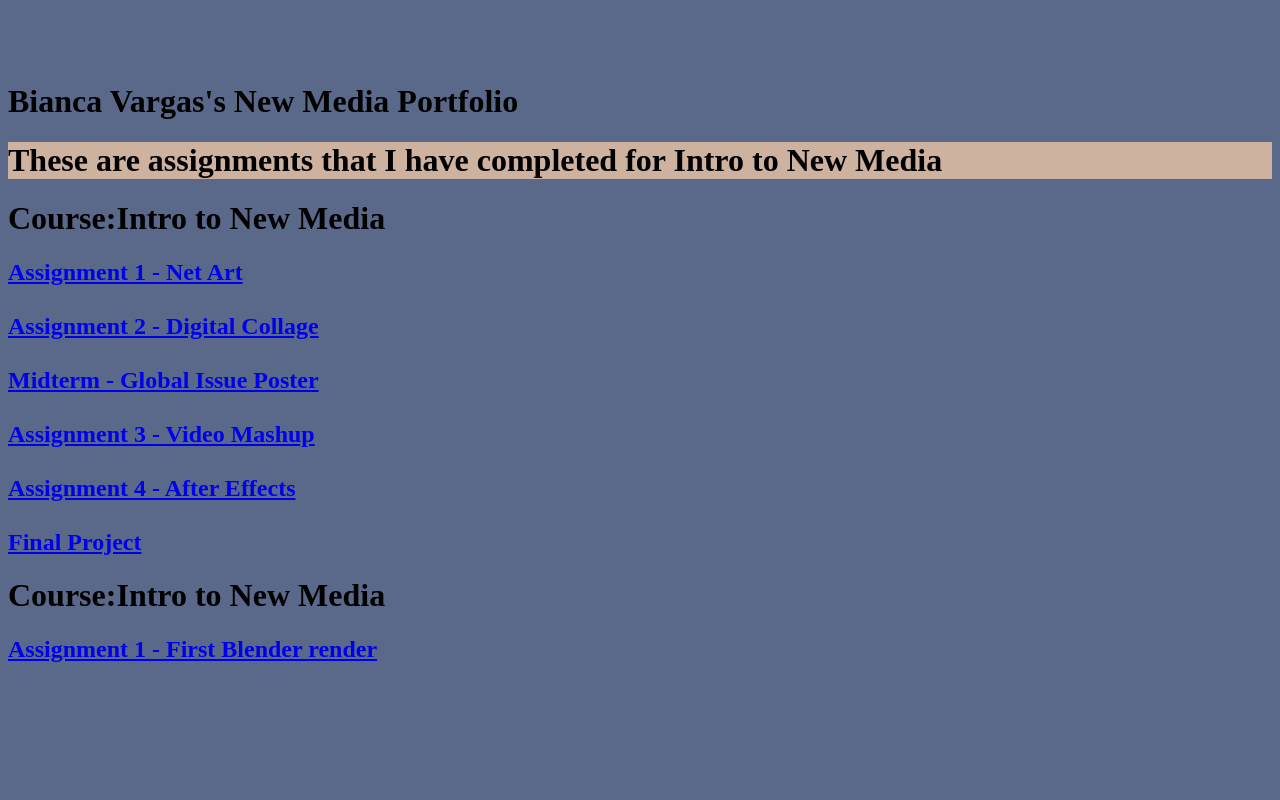
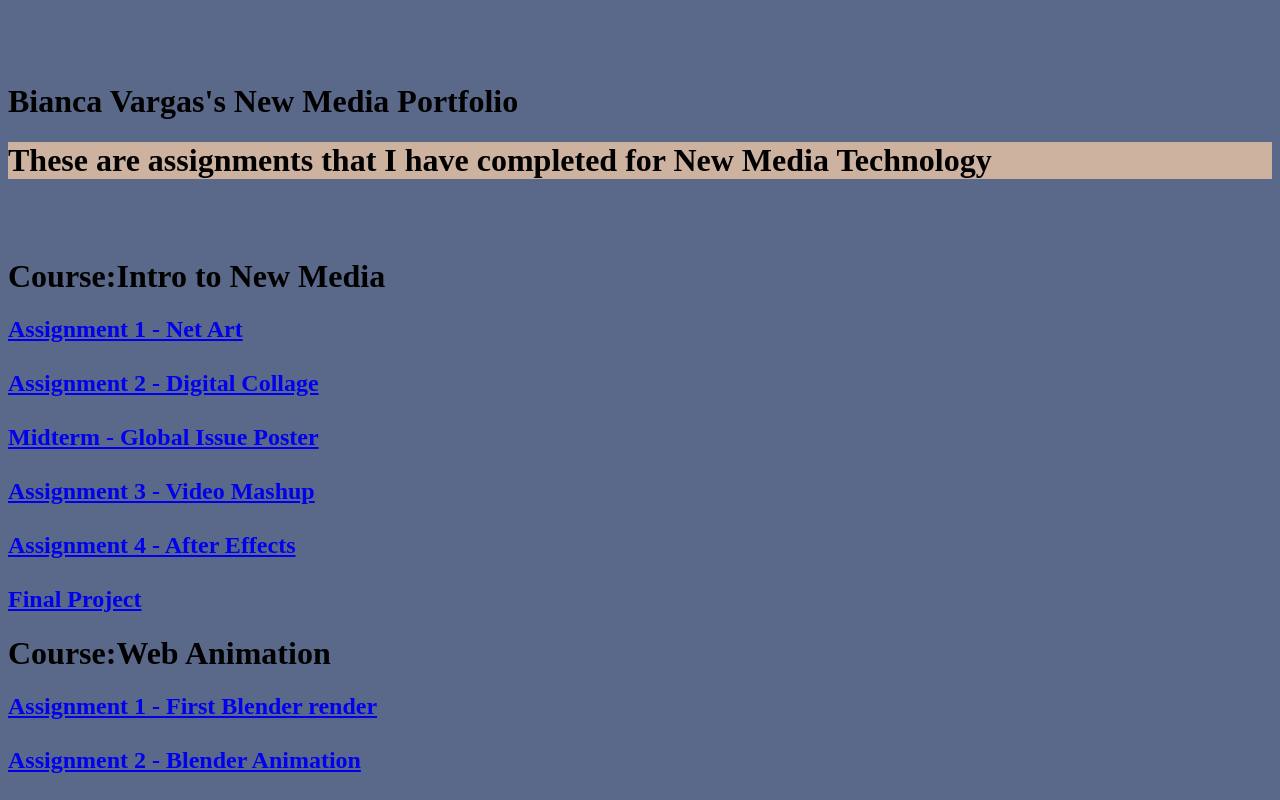
Before and after one commit to mrsalves0109/mrsalves0109.github.io, a plain HTML site: page index.html in a window 1280 px wide. Drawn offline with Linux system fonts and the light colour scheme.

Commit message:
Update index.html

```diff
--- a/index.html
+++ b/index.html
@@ -12,7 +12,7 @@ a:hover { color:green;}
 <br><br><br>
 <h1>Bianca Vargas's New Media Portfolio</h1>
 
-<h1 style="background-color:#cdb2a0;">These are assignments that I have completed for Intro to New Media</h1>
+<h1 style="background-color:#cdb2a0;">These are assignments that I have completed for New Media Technology</h1><br></br>
 <h1>  Course:Intro to New Media  </h1>
 <h2>
   <a href="Netart.html">Assignment 1 - Net Art</a> <!--the <a href> is used to create a link, with the text between the tag as the linking text-->
@@ -28,9 +28,11 @@ a:hover { color:green;}
   <a href="final.html">Final Project </a>
   </h2>
 
-<h1>  Course:Intro to New Media  </h1>
+<h1>  Course:Web Animation  </h1>
 <h2>
   <a href="BlenderAssignment1.html">Assignment 1 - First Blender render</a>
+  <br></br>
+  <a href="BlenderAssignment2.html">Assignment 2 - Blender Animation</a>
 </h2>
 
 </body>
```
